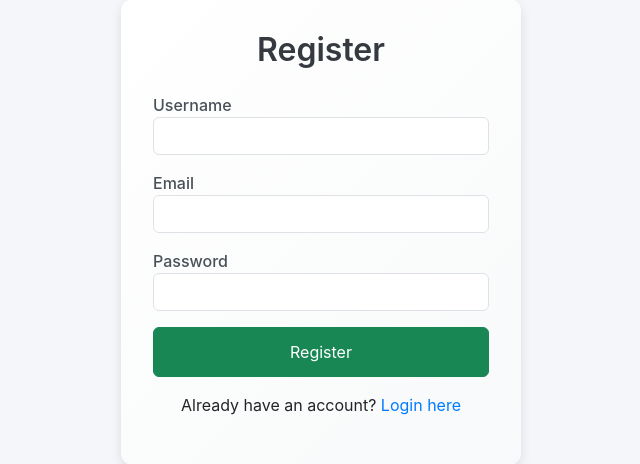
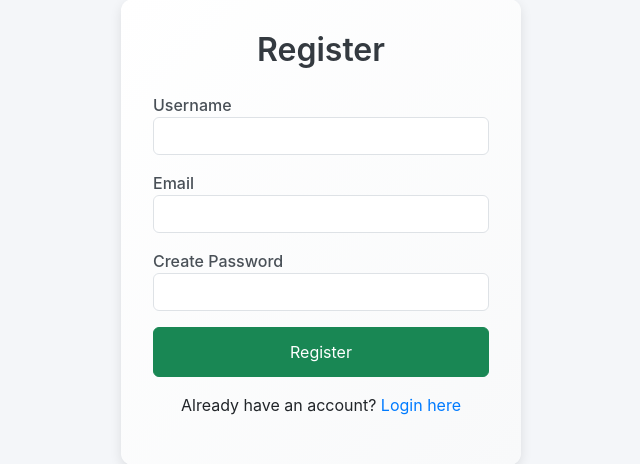
Before and after one commit to Uday6622/Smart_Task_Management_App, a Flask app: page /register in a window 1280 px wide. Shown: the part 113-577 px from the top of the page, without its empty margins (319-959 px from the left). Run offline with Flask 3, Linux system fonts and the light colour scheme; parts of the project's set-up code (start-up, migrations or seed data) failed here and were passed over.

Commit message:
Update register.html

```diff
--- a/templates/register.html
+++ b/templates/register.html
@@ -122,7 +122,7 @@
             <input type="email" name="email" id="email" class="form-control" required />
         </div>
         <div class="mb-3" style="--field-index: 3">
-            <label for="password">Password</label>
+            <label for="password">Create Password</label>
             <input type="password" name="password" id="password" class="form-control" required />
         </div>
         <button type="submit" class="btn btn-success btn-register">Register</button>
```
